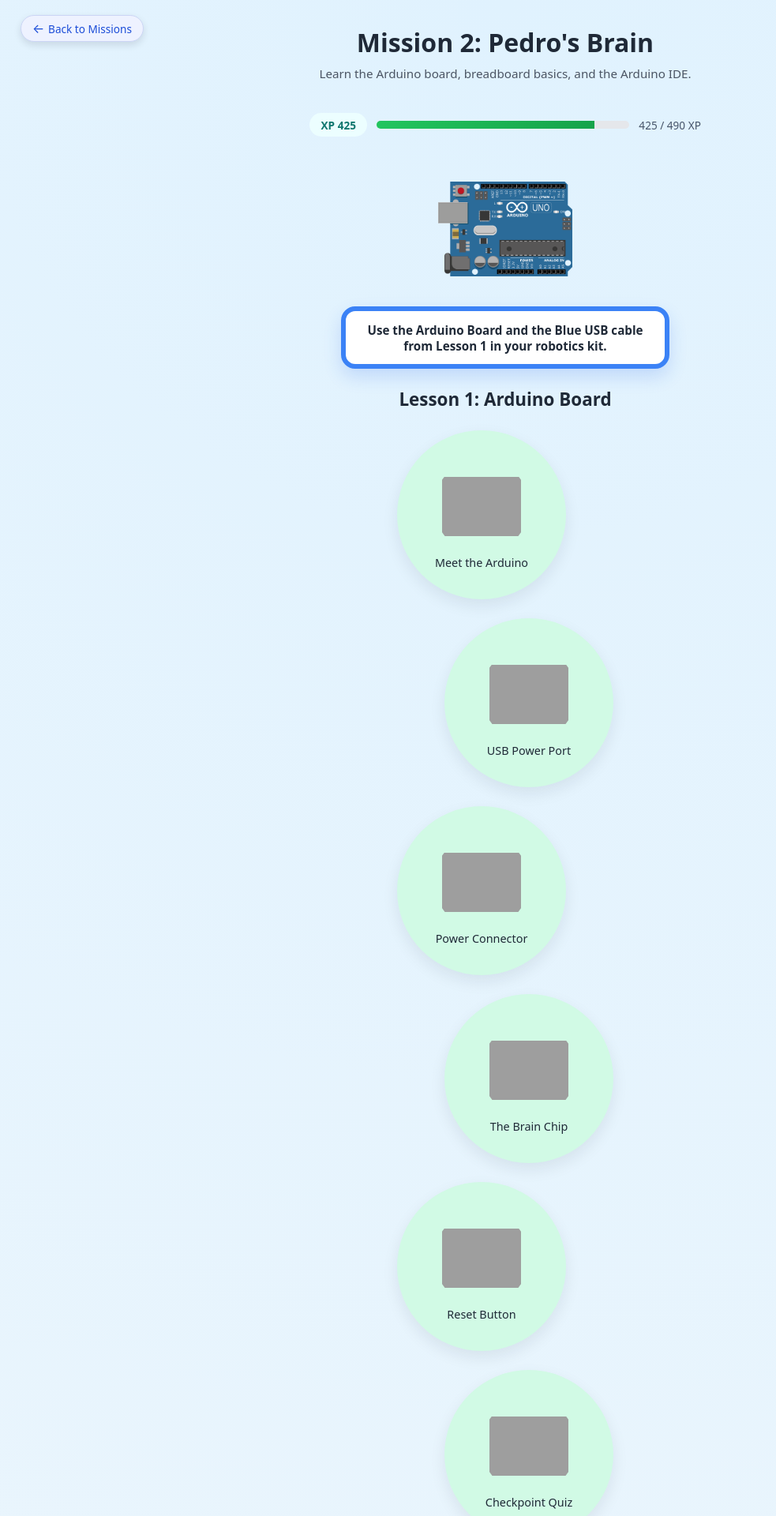
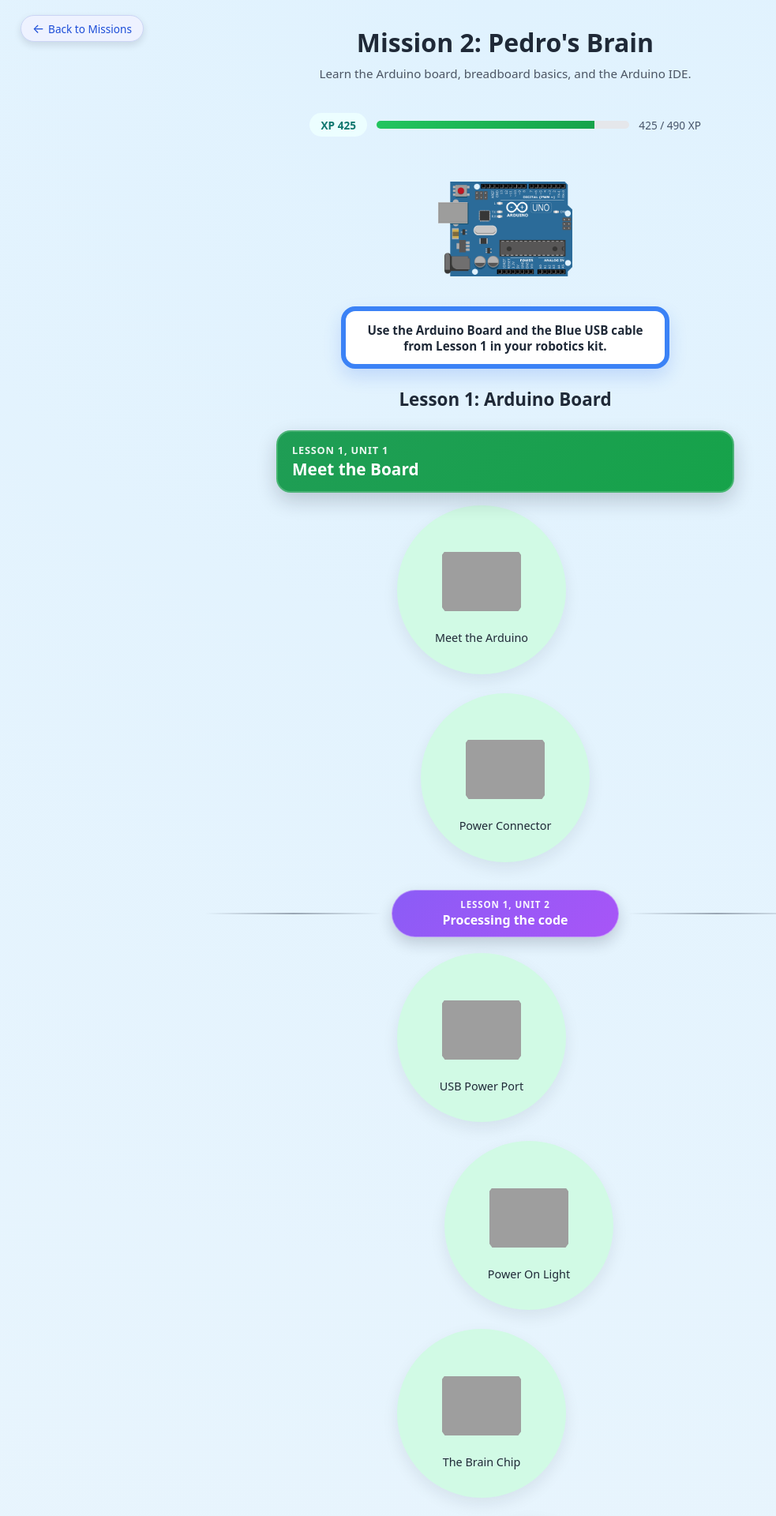
Before and after one commit to AnierYam/brainiacs, a Django app: page /lessons/mission-2/ in a window 1280 px wide. Shown: the top 1920 px of the page at 79% size, without its empty margins (0-983 px from the left). Run offline with Django 5.2, Linux system fonts and the light colour scheme; data comes from the database, SQL or seed files in the repository; both versions use the stored data as it was after the commit; parts of the project's set-up code (start-up, migrations or seed data) failed here and were passed over; grey boxes are pictures that could not be loaded.

Commit message:
2026-02-14 00:21 - Update: Lesson 1 Transformed into 3 Units

```diff
--- a/lessons/templates/lessons/mission_2_intro.html
+++ b/lessons/templates/lessons/mission_2_intro.html
@@ -137,6 +137,109 @@
       position: relative;
     }
 
+    .lesson-unit {
+      margin-bottom: 2.2rem;
+      position: relative;
+    }
+
+    .lesson-unit:last-child {
+      margin-bottom: 0;
+    }
+
+    .unit-banner {
+      max-width: 540px;
+      margin: 0 auto 1rem;
+      border-radius: 18px;
+      padding: 0.9rem 1.1rem;
+      color: #ffffff;
+      box-shadow: 0 10px 26px rgba(15, 23, 42, 0.2);
+      border: 2px solid rgba(255, 255, 255, 0.2);
+    }
+
+    .unit-banner-live {
+      position: sticky;
+      top: 0.75rem;
+      z-index: 25;
+    }
+
+    .unit-split {
+      display: flex;
+      align-items: center;
+      justify-content: center;
+      gap: 0.75rem;
+      margin: 0.4rem auto 1.3rem;
+      max-width: 760px;
+    }
+
+    .unit-split__line {
+      flex: 1;
+      height: 2px;
+      border-radius: 999px;
+      background: linear-gradient(90deg, rgba(15, 23, 42, 0), rgba(15, 23, 42, 0.35), rgba(15, 23, 42, 0));
+    }
+
+    .unit-split__pill {
+      min-width: 250px;
+      border-radius: 999px;
+      padding: 0.65rem 1.1rem;
+      box-shadow: 0 8px 18px rgba(15, 23, 42, 0.18);
+      border: 1px solid rgba(255, 255, 255, 0.35);
+      text-align: center;
+      color: #ffffff;
+    }
+
+    .unit-split__meta {
+      display: block;
+      font-size: 0.72rem;
+      letter-spacing: 0.08em;
+      text-transform: uppercase;
+      font-weight: 700;
+      opacity: 0.95;
+    }
+
+    .unit-split__title {
+      display: block;
+      margin-top: 0.18rem;
+      font-size: 1rem;
+      font-weight: 700;
+      line-height: 1.2;
+    }
+
+    .unit-split--2 .unit-split__pill {
+      background: linear-gradient(135deg, #8b5cf6, #a855f7);
+    }
+
+    .unit-split--3 .unit-split__pill {
+      background: linear-gradient(135deg, #0ea5e9, #2563eb);
+    }
+
+    .unit-banner__meta {
+      font-size: 0.8rem;
+      letter-spacing: 0.06em;
+      text-transform: uppercase;
+      opacity: 0.92;
+      font-weight: 700;
+    }
+
+    .unit-banner__title {
+      margin-top: 0.2rem;
+      font-size: 1.3rem;
+      font-weight: 700;
+      line-height: 1.2;
+    }
+
+    .unit-banner--1 {
+      background: linear-gradient(135deg, #1f9d55, #16a34a);
+    }
+
+    .unit-banner--2 {
+      background: linear-gradient(135deg, #8b5cf6, #a855f7);
+    }
+
+    .unit-banner--3 {
+      background: linear-gradient(135deg, #0ea5e9, #2563eb);
+    }
+
     .circle-card {
       width: 190px;
       height: 190px;
@@ -245,6 +348,31 @@
         margin-left: 0;
         margin-right: 0;
       }
+
+      .unit-banner {
+        border-radius: 14px;
+      }
+
+      .unit-banner__title {
+        font-size: 1.15rem;
+      }
+
+      .unit-banner-live {
+        top: 0.5rem;
+      }
+
+      .unit-split {
+        gap: 0.5rem;
+      }
+
+      .unit-split__pill {
+        min-width: 210px;
+        padding: 0.55rem 0.9rem;
+      }
+
+      .unit-split__title {
+        font-size: 0.92rem;
+      }
     }
   </style>
 </head>
@@ -284,8 +412,40 @@
     </div>
     <h2 class="section-title">Lesson 1: Arduino Board</h2>
 
+    {% if lesson1_units %}
+      <div
+        class="unit-banner unit-banner-live unit-banner--{{ lesson1_units.0.unit }}"
+        id="lesson1-unit-live"
+      >
+        <div class="unit-banner__meta" id="lesson1-unit-live-meta">
+          Lesson 1, Unit {{ lesson1_units.0.unit }}
+        </div>
+        <div class="unit-banner__title" id="lesson1-unit-live-title">
+          {{ lesson1_units.0.title }}
+        </div>
+      </div>
+    {% endif %}
+
+    {% for unit in lesson1_units %}
+      <div
+        class="lesson-unit"
+        id="{{ unit.slug }}"
+        data-unit="{{ unit.unit }}"
+        data-unit-title="{{ unit.title }}"
+        data-unit-class="unit-banner--{{ unit.unit }}"
+      >
+        {% if not forloop.first %}
+          <div class="unit-split unit-split--{{ unit.unit }}">
+            <div class="unit-split__line"></div>
+            <div class="unit-split__pill">
+              <span class="unit-split__meta">Lesson 1, Unit {{ unit.unit }}</span>
+              <span class="unit-split__title">{{ unit.title }}</span>
+            </div>
+            <div class="unit-split__line"></div>
+          </div>
+        {% endif %}
         <div class="vertical-path">
-      {% for lesson in lesson1_lessons %}
+          {% for lesson in unit.lessons %}
             <div class="circle-card{% if lesson.is_complete %} is-complete{% endif %}" id="lesson-{{ lesson.slug }}">
               <a href="{% url 'lessons:mission_2_lesson_detail' lesson.slug %}" class="circle-link">
                 <div class="circle-image-wrapper lesson1-icon">
@@ -302,6 +462,8 @@
             </div>
           {% endfor %}
         </div>
+      </div>
+    {% endfor %}
   </section>
 
   <!-- LESSON 2 -->
@@ -394,6 +556,42 @@
           }, 0);
         }
       }
+
+      const liveBanner = document.getElementById("lesson1-unit-live");
+      const liveMeta = document.getElementById("lesson1-unit-live-meta");
+      const liveTitle = document.getElementById("lesson1-unit-live-title");
+      const unitSections = Array.from(document.querySelectorAll(".lesson-unit[data-unit]"));
+      if (liveBanner && liveMeta && liveTitle && unitSections.length) {
+        const setLiveBanner = (unitEl) => {
+          const unitNumber = unitEl.dataset.unit || "";
+          const unitTitle = unitEl.dataset.unitTitle || "";
+          const unitClass = unitEl.dataset.unitClass || "";
+          liveMeta.textContent = "Lesson 1, Unit " + unitNumber;
+          liveTitle.textContent = unitTitle;
+          liveBanner.classList.remove("unit-banner--1", "unit-banner--2", "unit-banner--3");
+          if (unitClass) {
+            liveBanner.classList.add(unitClass);
+          }
+        };
+
+        const syncLiveUnitBanner = () => {
+          const threshold = 130;
+          let active = unitSections[0];
+          for (const unitEl of unitSections) {
+            if (unitEl.getBoundingClientRect().top - threshold <= 0) {
+              active = unitEl;
+            } else {
+              break;
+            }
+          }
+          setLiveBanner(active);
+        };
+
+        syncLiveUnitBanner();
+        window.addEventListener("scroll", syncLiveUnitBanner, { passive: true });
+        window.addEventListener("resize", syncLiveUnitBanner);
+      }
+
       const selectors = ["a.circle-link", "a.quiz-link", "a.mission-link"];
       const focusables = Array.from(document.querySelectorAll(selectors.join(",")));
       const isEditable = (el) => {
--- a/lessons/views.py
+++ b/lessons/views.py
@@ -557,31 +557,43 @@ def mission_1_assembly_parts(request):
 MISSION2_LESSON1 = [
     {
         "slug": "introduction",
-        "title": "Introduction",
+        "title": "Meet the Arduino",
         "part": 1,
+        "unit": 1,
         "focus": "50% 50%",
         "zoom": "220%",
     },
     {
+        "slug": "power-input",
+        "title": "Power Connector",
+        "part": 1,
+        "unit": 1,
+        "focus": "30% 48%",
+        "zoom": "300%",
+    },
+    {
         "slug": "usb-input",
-        "title": "USB Input",
+        "title": "USB Power Port",
         "part": 1,
+        "unit": 2,
         "focus": "18% 24%",
         "zoom": "300%",
         # Use dedicated USB icon instead of board crop
         "image": "lessons/mission2/usb-logo-black-and-white.png",
     },
     {
-        "slug": "power-input",
-        "title": "Power Input",
+        "slug": "on-led",
+        "title": "Power On Light",
         "part": 1,
-        "focus": "30% 48%",
-        "zoom": "300%",
+        "unit": 2,
+        "focus": "85% 30%",
+        "zoom": "360%",
     },
     {
         "slug": "microcontroller",
         "title": "The Brain Chip",
         "part": 1,
+        "unit": 2,
         "focus": "55% 52%",
         "zoom": "170%",
     },
@@ -589,43 +601,99 @@ MISSION2_LESSON1 = [
         "slug": "reset-button",
         "title": "Reset Button",
         "part": 1,
+        "unit": 2,
         "focus": "47% 16%",
         "zoom": "260%",
+    },
+    {
+        "slug": "tx-rx-lights",
+        "title": "TX/RX Lights",
+        "part": 1,
+        "unit": 2,
+        "focus": "40% 31%",
+        "zoom": "420%",
+    },
+    {
+        "slug": "l-led",
+        "title": "The L Light (Pin 13 LED)",
+        "part": 1,
+        "unit": 2,
+        "focus": "40% 21%",
+        "zoom": "460%",
     },
     {
         "slug": "checkpoint-quiz",
         "title": "Checkpoint Quiz",
         "part": 1,
+        "unit": 2,
         "focus": "50% 50%",
         "zoom": "160%",
     },
     {
-        "slug": "power-output",
-        "title": "Power output",
+        "slug": "digital-vs-analog",
+        "title": "Digital vs Analog",
         "part": 1,
-        "focus": "78% 34%",
-        "zoom": "280%",
-    },
-    {
-        "slug": "digital-vs-analog",
-        "title": "Digital vs. Analog",
-        "part": 1,
+        "unit": 3,
         "focus": "84% 22%",
         "zoom": "240%",
     },
     {
+        "slug": "power-output",
+        "title": "Analog Input / Output",
+        "part": 1,
+        "unit": 3,
+        "focus": "74% 88%",
+        "zoom": "290%",
+    },
+    {
         "slug": "arduino-pinout",
-        "title": "The Arduino Pinout",
+        "title": "Digital Input / Output",
         "part": 1,
-        "focus": "60% 48%",
-        "zoom": "160%",
+        "unit": 3,
+        "focus": "68% 10%",
+        "zoom": "260%",
     },
     {
         "slug": "arduino-board-quiz",
-        "title": "Arduino Board Quiz",
+        "title": "Checkpoint Quiz",
         "part": 1,
+        "unit": 3,
         "focus": "50% 50%",
         "zoom": "160%",
+    },
+]
+
+MISSION2_LESSON1_UNITS = [
+    {
+        "unit": 1,
+        "title": "Meet the Board",
+        "slug": "lesson1-unit-1",
+        "lessons": ["introduction", "power-input"],
+    },
+    {
+        "unit": 2,
+        "title": "Processing the code",
+        "slug": "lesson1-unit-2",
+        "lessons": [
+            "usb-input",
+            "on-led",
+            "microcontroller",
+            "reset-button",
+            "tx-rx-lights",
+            "l-led",
+            "checkpoint-quiz",
+        ],
+    },
+    {
+        "unit": 3,
+        "title": "Data Input and Output",
+        "slug": "lesson1-unit-3",
+        "lessons": [
+            "digital-vs-analog",
+            "power-output",
+            "arduino-pinout",
+            "arduino-board-quiz",
+        ],
     },
 ]
 
@@ -683,12 +751,26 @@ def mission_2_intro(request):
             lesson["has_quiz"] = step.has_quiz
             lesson["is_complete"] = step.id in completed_ids
 
+    lesson1_map = {lesson["slug"]: lesson for lesson in lesson1_lessons}
+    lesson1_units = []
+    for unit in MISSION2_LESSON1_UNITS:
+        unit_lessons = [lesson1_map[slug] for slug in unit["lessons"] if slug in lesson1_map]
+        lesson1_units.append(
+            {
+                "unit": unit["unit"],
+                "title": unit["title"],
+                "slug": unit["slug"],
+                "lessons": unit_lessons,
+            }
+        )
+
     xp_total, xp_max, xp_percent = _get_xp_stats("mission-2", user)
     return render(
         request,
         "lessons/mission_2_intro.html",
         {
             "lesson1_lessons": lesson1_lessons,
+            "lesson1_units": lesson1_units,
             "lesson2_lessons": lesson2_lessons,
             "lesson3_lessons": lesson3_lessons,
             "xp_total": xp_total,
@@ -748,8 +830,11 @@ def mission_2_lesson_detail(request, slug):
         "introduction": "Mission 2 Lesson 1",
         "usb-input": "Mission 2 Lesson 1 - USB Power Port",
         "power-input": "Mission 2 Lesson 1 - Power Connector",
+        "on-led": "Mission 2 Lesson 1 - Power On Light",
         "microcontroller": "Mission 2 Lesson 1 - The Brain Chip",
         "reset-button": "Mission 2 Lesson 1 - Reset Button",
+        "tx-rx-lights": "Mission 2 Lesson 1 - TX/RX Lights",
+        "l-led": "Mission 2 Lesson 1 - The L Light (Pin 13 LED)",
         "checkpoint-quiz": "Mission 2 Lesson 1 - Checkpoint Quiz",
         "power-output": "Mission 2 Lesson 1 - Power Out Pins",
         "digital-vs-analog": "Mission 2 Lesson 1 - Digital vs Analog",
```
Also changed, not shown: lessons/management/commands/seed_brainiacs_steps.py (+17 -11 lines), db.sqlite3, lessons/migrations/0008_add_m2_power_on_light_step.py (added), lessons/migrations/0009_reorder_m2_lesson1_units.py (added), levels/migrations/0103_add_power_on_light_lesson.py (added), levels/migrations/0104_seed_m2_unit_lessons.py (added). Lines whose indentation alone changed are shown as unchanged.
